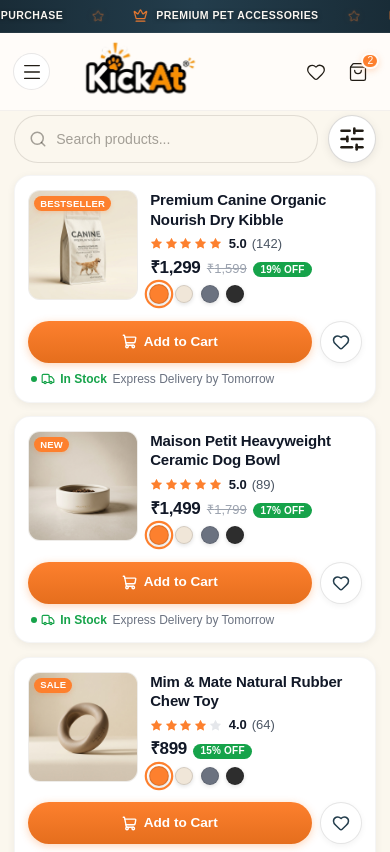
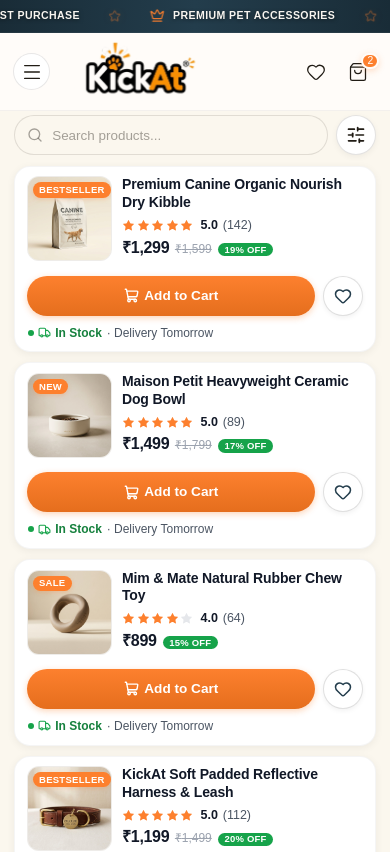
Before and after one commit to SevenX-Labs/kickat-client, a Next.js app: page /category/1 in a window 390 px wide. Shown: the top 852 px of the page. Built offline with nearby package versions, Linux system fonts and the light colour scheme.

Commit message:
feat: implement responsive ProductCard component and CategoryListing page with styling

```diff
--- a/src/components/category/CategoryListing.module.css
+++ b/src/components/category/CategoryListing.module.css
@@ -996,9 +996,9 @@
 
   /* ── 4. Toolbar — search bar on left, filter icon button on right ── */
   .toolbar {
-    padding: 0 0 0.35rem 0;
+    padding: 0 0 0.25rem 0;
     border-radius: 0;
-    gap: 0.65rem;
+    gap: 0.5rem;
     flex-wrap: nowrap;
     background: transparent;
     border: none;
@@ -1015,17 +1015,17 @@
   }
 
   .toolbarSearchInput {
-    height: 48px;
-    font-size: 0.88rem;
-    padding-left: 2.6rem;
+    height: 40px;
+    font-size: 0.84rem;
+    padding-left: 2.35rem;
     border-radius: 9999px;
     border: 1.5px solid rgba(33, 28, 21, 0.12);
   }
 
   .toolbarSearchIcon {
-    left: 0.95rem;
-    width: 18px;
-    height: 18px;
+    left: 0.85rem;
+    width: 16px;
+    height: 16px;
   }
 
   .sortWrapper {
@@ -1033,27 +1033,27 @@
   }
 
   .mobileFilterToggle {
-    width: 48px;
-    height: 48px;
-    min-width: 48px;
-    min-height: 48px;
+    width: 40px;
+    height: 40px;
+    min-width: 40px;
+    min-height: 40px;
     display: inline-flex;
     align-items: center;
     justify-content: center;
     flex-shrink: 0;
     border-radius: 50%;
-    border: 1.5px solid rgba(33, 28, 21, 0.16);
+    border: 1.5px solid rgba(33, 28, 21, 0.12);
     background: #ffffff;
     color: #211C15;
     cursor: pointer;
     position: relative;
-    box-shadow: 0 2px 10px rgba(0, 0, 0, 0.08);
-    transition: transform 0.15s ease, border-color 0.2s ease;
+    box-shadow: 0 2px 6px rgba(0, 0, 0, 0.05);
+    transition: transform 0.15s ease;
   }
 
   .mobileFilterToggle svg {
-    width: 28px !important;
-    height: 28px !important;
+    width: 20px !important;
+    height: 20px !important;
     flex-shrink: 0;
   }
 
@@ -1064,22 +1064,22 @@
 
   .activePill {
     position: absolute;
-    top: -3px;
-    right: -3px;
-    width: 22px;
-    height: 22px;
+    top: -2px;
+    right: -2px;
+    width: 18px;
+    height: 18px;
     border-radius: 50%;
     background-color: #FD802E;
     color: #ffffff;
-    font-size: 0.75rem;
+    font-size: 0.65rem;
     font-weight: 700;
     display: flex;
     align-items: center;
     justify-content: center;
     padding: 0;
     line-height: 1;
-    border: 2px solid #ffffff;
-    box-shadow: 0 2px 6px rgba(253, 128, 46, 0.4);
+    border: 1.5px solid #ffffff;
+    box-shadow: 0 2px 5px rgba(253, 128, 46, 0.35);
     font-family: var(--font-sans), Inter, sans-serif;
   }
 
@@ -1087,14 +1087,14 @@
     display: none;
   }
 
-  /* ── 6. Product Grid — Single Column List on Mobile ── */
+  /* ── 6. Product Grid — Single Column List on Mobile (10px scannable gap) ── */
   .productGrid,
   .gridCols2,
   .gridCols3,
   .gridCols4 {
     display: flex !important;
     flex-direction: column !important;
-    gap: 0.85rem !important;
+    gap: 10px !important;
     width: 100% !important;
   }
 
--- a/src/components/category/CategoryListing.tsx
+++ b/src/components/category/CategoryListing.tsx
@@ -264,7 +264,7 @@
               className={styles.mobileFilterToggle}
               aria-label="Open filters"
             >
-              <SlidersHorizontal size={28} strokeWidth={2.2} color="#211C15" />
+              <SlidersHorizontal size={20} strokeWidth={2} color="#211C15" />
               {activeFilterCount > 0 && (
                 <span className={styles.activePill}>{activeFilterCount}</span>
               )}
--- a/src/components/common/ProductCard/ProductCard.module.css
+++ b/src/components/common/ProductCard/ProductCard.module.css
@@ -368,10 +368,10 @@
     flex-direction: row;
     align-items: flex-start;
     max-width: 100%;
-    padding: 0.85rem;
+    padding: 0.6rem 0.75rem;
     border-radius: 16px;
     background: #ffffff;
-    gap: 0.75rem;
+    gap: 0.65rem;
     box-shadow: 0 2px 8px rgba(0, 0, 0, 0.06);
     border: 1px solid rgba(0, 0, 0, 0.04);
     height: auto;
@@ -383,10 +383,10 @@
     box-shadow: 0 4px 16px rgba(0, 0, 0, 0.1);
   }
 
-  /* Image Area: Compact 110px square on mobile */
+  /* 1. Image Area: Fixed 85px square */
   .cardImageArea {
-    width: 110px;
-    height: 110px;
+    width: 85px;
+    height: 85px;
     aspect-ratio: 1 / 1;
     border-radius: 12px;
     padding: 0;
@@ -398,19 +398,21 @@
     flex-shrink: 0;
   }
 
+  /* 3. Badge Pill */
   .cardBadge {
     top: 5px;
     left: 5px;
-    padding: 0.12rem 0.38rem;
-    font-size: 0.59375rem;
+    padding: 0.12rem 0.4rem;
+    font-size: 0.59375rem; /* ~9.5px */
     font-weight: 700;
     text-transform: uppercase;
-    letter-spacing: 0.02em;
+    letter-spacing: 0.03em;
     line-height: 1.2;
     background: #FD802E;
     color: #ffffff;
     border-radius: 9999px;
     box-shadow: 0 1.5px 4px rgba(253, 128, 46, 0.25);
+    z-index: 2;
   }
 
   .cardWishlistBtn,
@@ -418,7 +420,7 @@
     display: none !important;
   }
 
-  /* Content Column (Top Right) */
+  /* Content Column (Top Right next to 85px Image) */
   .cardInfo {
     display: flex;
     flex-direction: column;
@@ -428,13 +430,14 @@
     gap: 0.15rem;
   }
 
+  /* 2. Title: 14px / 600, 2 lines max clamp with tight line-height */
   .cardTitle {
     font-family: var(--font-sans), Inter, -apple-system, sans-serif;
-    font-size: 0.9375rem; /* 15px */
+    font-size: 0.875rem; /* 14px */
     font-weight: 600;
     color: #111827;
-    margin-bottom: 0.15rem;
-    line-height: 1.3;
+    margin-bottom: 0.1rem;
+    line-height: 1.28;
     letter-spacing: -0.01em;
     display: -webkit-box;
     -webkit-line-clamp: 2;
@@ -447,7 +450,7 @@
     display: flex;
     align-items: center;
     gap: 0.3rem;
-    margin-bottom: 0.2rem;
+    margin-bottom: 0.15rem;
   }
 
   .starsGroup {
@@ -457,13 +460,13 @@
   }
 
   .cardRatingScore {
-    font-size: 0.8125rem; /* 13px */
+    font-size: 0.78125rem; /* 12.5px */
     font-weight: 600;
     color: #111827;
   }
 
   .cardReviewsCount {
-    font-size: 0.8125rem; /* 13px */
+    font-size: 0.78125rem; /* 12.5px */
     color: #4B5563;
     font-weight: 500;
   }
@@ -473,18 +476,18 @@
     align-items: baseline;
     gap: 0.4rem;
     flex-wrap: wrap;
-    margin-bottom: 0.2rem;
+    margin-bottom: 0.15rem;
   }
 
   .priceRowUpper {
     display: flex;
     align-items: baseline;
-    gap: 0.4rem;
+    gap: 0.35rem;
   }
 
   .cardPrice {
     font-family: var(--font-sans), Inter, sans-serif;
-    font-size: 1.0625rem; /* 17px */
+    font-size: 1rem; /* 16px */
     font-weight: 700;
     color: #111827;
     line-height: 1;
@@ -492,7 +495,7 @@
   }
 
   .originalPrice {
-    font-size: 0.8125rem; /* 13px */
+    font-size: 0.75rem; /* 12px */
     color: #9CA3AF;
     text-decoration: line-through;
     font-weight: 400;
@@ -500,45 +503,27 @@
   }
 
   .discountTag {
-    font-size: 0.625rem; /* 10px */
+    font-size: 0.59375rem; /* 9.5px */
     font-weight: 600;
     text-transform: uppercase;
     letter-spacing: 0.02em;
-    padding: 0.15rem 0.45rem;
+    padding: 0.12rem 0.4rem;
     border-radius: 9999px;
     background-color: #16A34A;
     color: #ffffff;
     line-height: 1;
   }
 
+  /* Hide color swatches on mobile view */
   .colorSwatches {
-    display: flex !important;
-    align-items: center;
-    gap: 0.45rem;
-    margin-top: 0.15rem;
-    margin-bottom: 0.1rem;
-  }
-
-  .swatchDot {
-    width: 18px;
-    height: 18px;
-    border-radius: 50%;
-    border: 1px solid rgba(0, 0, 0, 0.12);
-    display: inline-block;
-    box-shadow: 0 1.5px 4px rgba(0, 0, 0, 0.12);
-  }
-
-  .swatchActive {
-    transform: scale(1.1);
-    outline: 2px solid #FD802E;
-    outline-offset: 2.5px;
+    display: none !important;
   }
 
   .desktopDivider {
     display: none !important;
   }
 
-  /* Full Width Action Column on Mobile (Bottom Row) */
+  /* Full Width Action Column on Mobile */
   .cardActionCol {
     display: flex;
     flex-direction: column;
@@ -546,20 +531,21 @@
     flex-basis: 100%;
     min-width: 0;
     margin-top: 0.25rem;
-    gap: 0.35rem;
+    gap: 0.25rem;
   }
 
+  /* Unified Single Row: Add to Cart (flex:1) + Wishlist Heart (40x40px, 8px gap) */
   .rightActionsRow {
     display: flex;
     align-items: center;
-    gap: 0.5rem;
+    gap: 8px;
     width: 100%;
   }
 
   .addToCartBtn {
     flex: 1;
-    height: 42px !important;
-    min-height: 42px !important;
+    height: 40px !important;
+    min-height: 40px !important;
     border-radius: 9999px !important;
     background: linear-gradient(180deg, #FD802E 0%, #E56E1D 100%) !important;
     color: #ffffff !important;
@@ -569,9 +555,9 @@
     display: flex !important;
     align-items: center !important;
     justify-content: center !important;
-    gap: 0.4rem !important;
+    gap: 0.35rem !important;
     border: none !important;
-    box-shadow: 0 2px 8px rgba(249, 115, 22, 0.3) !important;
+    box-shadow: 0 2px 6px rgba(249, 115, 22, 0.3) !important;
     cursor: pointer;
   }
 
@@ -582,42 +568,43 @@
 
   .desktopWishlistBtn {
     display: flex !important;
-    width: 42px !important;
-    height: 42px !important;
-    min-width: 42px !important;
-    min-height: 42px !important;
+    width: 40px !important;
+    height: 40px !important;
+    min-width: 40px !important;
+    min-height: 40px !important;
     border-radius: 50% !important;
     background-color: #ffffff !important;
-    border: 1px solid rgba(0, 0, 0, 0.1) !important;
+    border: 1px solid rgba(0, 0, 0, 0.12) !important;
     align-items: center !important;
     justify-content: center !important;
     flex-shrink: 0;
     cursor: pointer;
-    box-shadow: 0 2px 6px rgba(0, 0, 0, 0.05);
+    box-shadow: 0 2px 5px rgba(0, 0, 0, 0.05);
   }
 
+  /* Compact Stock & Delivery info directly under CTA button */
   .stockDeliveryGroup {
     display: flex;
     flex-direction: row;
     align-items: center;
     flex-wrap: wrap;
-    gap: 0.35rem;
-    margin-top: 0.1rem;
-    margin-left: 0.15rem;
+    gap: 0.3rem;
+    margin-top: 4px;
+    margin-left: 0.1rem;
   }
 
   .inStockBadge {
     display: flex !important;
     align-items: center;
-    gap: 0.3rem;
-    color: #16A34A;
-    font-size: 0.75rem;
+    gap: 0.25rem;
+    color: #15803D;
+    font-size: 0.75rem; /* 12px */
     font-weight: 600;
   }
 
   .deliveryText {
-    font-size: 0.75rem;
-    color: #6B7280;
+    font-size: 0.75rem; /* 12px */
+    color: #4B5563;
     font-weight: 400;
   }
 }
--- a/src/components/common/ProductCard/ProductCard.tsx
+++ b/src/components/common/ProductCard/ProductCard.tsx
@@ -207,14 +207,14 @@
           </button>
         </div>
 
-        {/* In Stock Indicator & Express Delivery Subtitle */}
+        {/* In Stock Indicator & Delivery Subtitle */}
         <div className={styles.stockDeliveryGroup}>
           <div className={styles.inStockBadge}>
             <span className={styles.greenPulseDot} />
-            <Truck size={14} className={styles.truckIcon} />
+            <Truck size={13} className={styles.truckIcon} />
             <span>In Stock</span>
           </div>
-          <span className={styles.deliveryText}>Express Delivery by Tomorrow</span>
+          <span className={styles.deliveryText}>· Delivery Tomorrow</span>
         </div>
       </div>
     </div>
```
